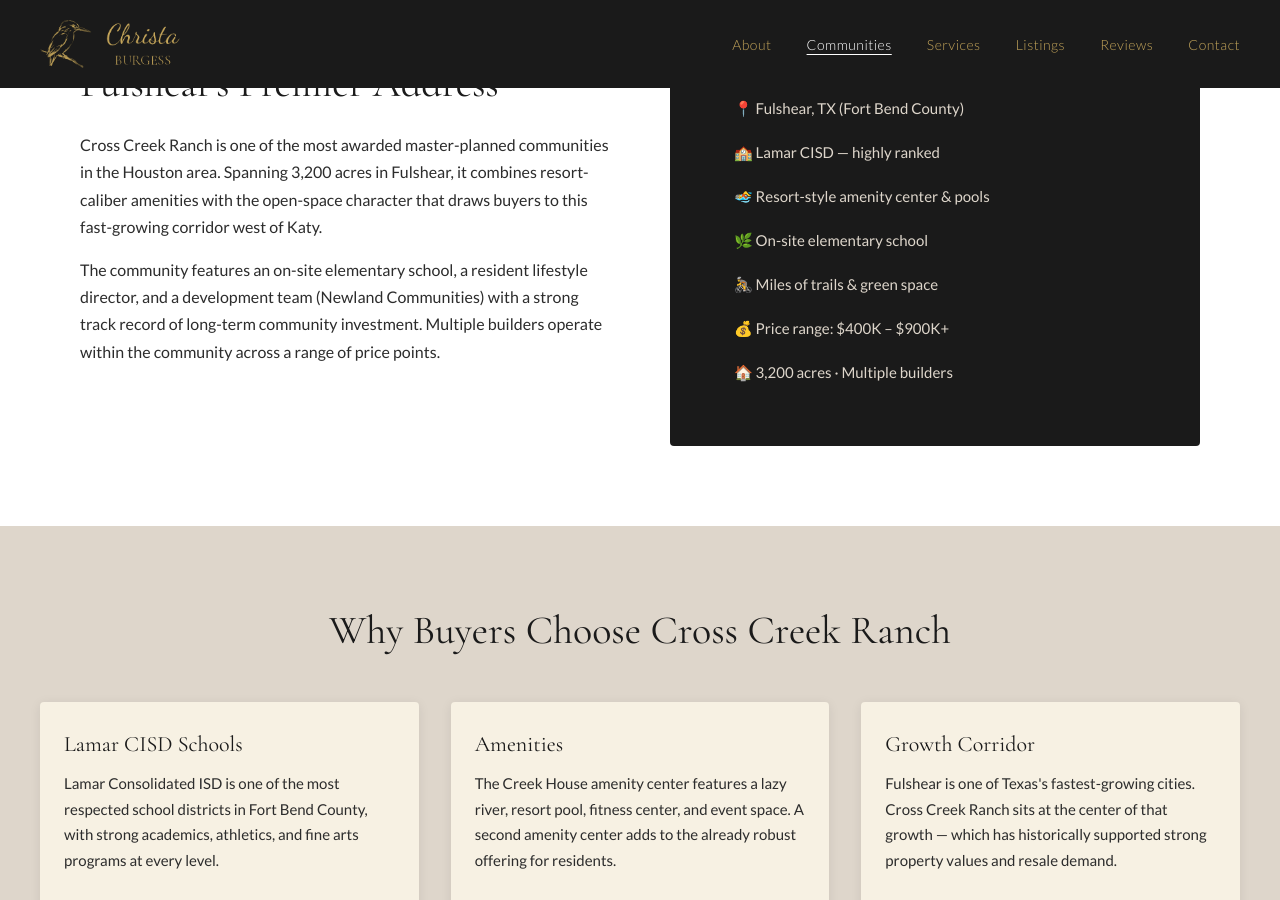
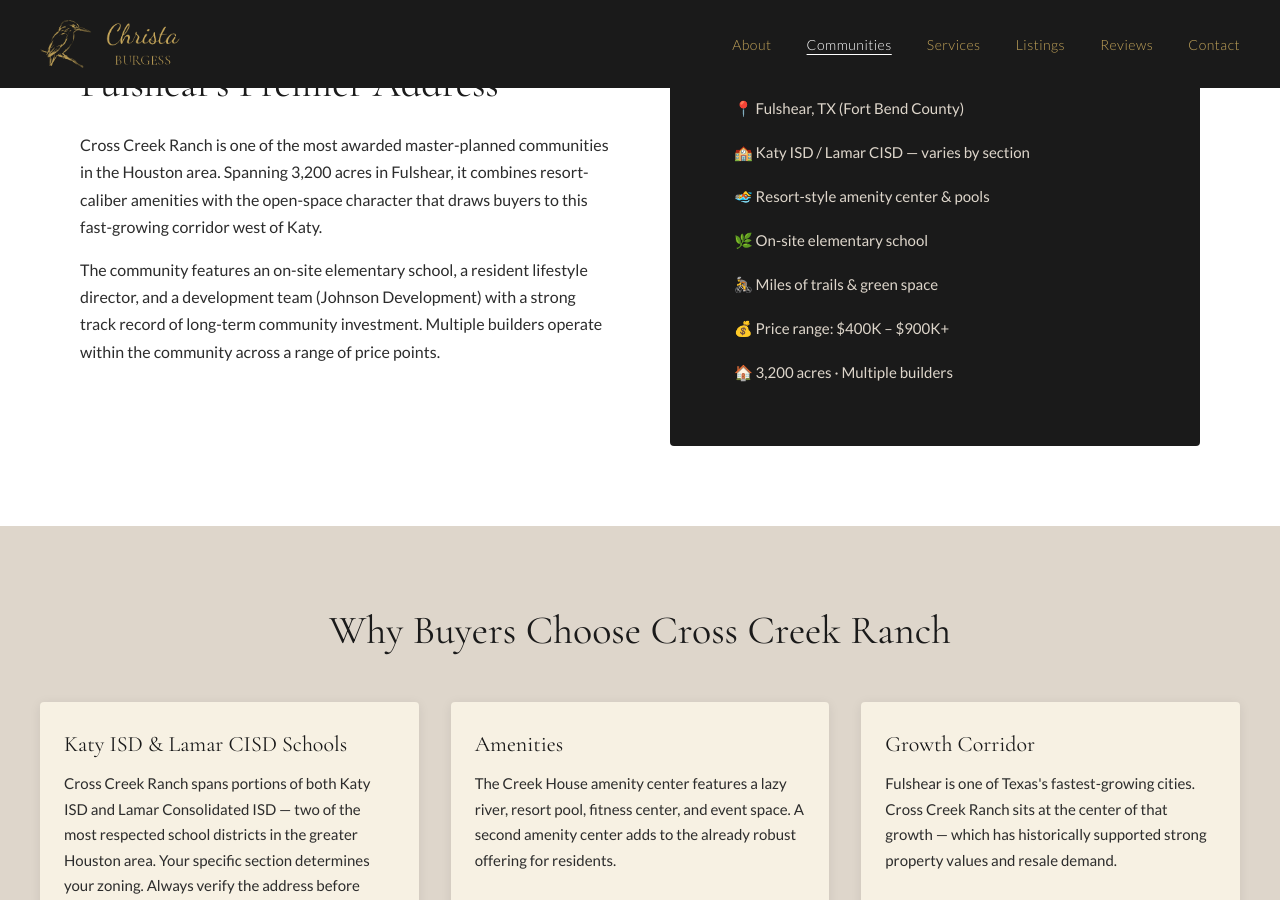
Before and after one commit to TravisBHolden/christaburgess-site, a Jekyll site: the page built from communities/cross-creek-ranch.html, in a window 1280 px wide and 900 px high, scrolled down 921 px. Built offline with Jekyll 4.4.1, drawn with Linux system fonts in a browser that asks for light colours; some of the changed text lies outside the part shown.

Commit message:
Fix Cross Creek Ranch: Johnson Development (not Newland), Katy ISD / Lamar CISD across all pages; fix Jordan Ranch 'The Hub' on homepage

```diff
--- a/communities.html
+++ b/communities.html
@@ -48,8 +48,8 @@
         <img src="/assets/img/community-cross-creek-ranch.png" alt="Cross Creek Ranch" class="card-img" style="object-position: center 55%;">
         <div class="card-body">
           <h3>Cross Creek Ranch</h3>
-          <p>Fulshear's flagship master-planned community — 3,200 acres with resort-style amenities, on-site elementary school, and top Lamar CISD schools.</p>
-          <p style="margin-top:8px; font-size:13px; color:var(--accent-gold); font-weight:700;">Lamar CISD · Fulshear · $400K–$900K+</p>
+          <p>Fulshear's flagship master-planned community by Johnson Development — 3,200 acres with resort-style amenities, on-site elementary school, and top-rated schools.</p>
+          <p style="margin-top:8px; font-size:13px; color:var(--accent-gold); font-weight:700;">Katy ISD / Lamar CISD · Fulshear · $400K–$900K+</p>
           <span class="card-learn">Explore Cross Creek Ranch →</span>
         </div>
       </div>
--- a/communities/bonterra-at-cross-creek-ranch.html
+++ b/communities/bonterra-at-cross-creek-ranch.html
@@ -132,7 +132,7 @@
       <dt>What amenities does Bonterra offer?</dt>
       <dd>Bonterra features The Club at Bonterra — a 10,000 sq ft clubhouse with a resort-style pool and spa, full-service gym, tennis, pickleball and bocce ball courts, cards and billiards room, and a lifestyle director on staff. With 80+ resident clubs, there's always something going on. Residents also have full access to Cross Creek Ranch's trails, lakes, and outdoor amenities.</dd>
       <dt>How does Bonterra compare to Heritage Grand?</dt>
-      <dd>Both are 55+ communities with resort amenities, but they're in different locations and districts. Heritage Grand is inside Cinco Ranch (Katy ISD area, gated Del Webb). Bonterra is inside Cross Creek Ranch (Lamar CISD, Taylor Morrison). I'm happy to walk through the differences in detail - just reach out.</dd>
+      <dd>Both are 55+ communities with resort amenities, but they're in different locations and districts. Heritage Grand is inside Cinco Ranch (Katy ISD area, gated Del Webb). Bonterra is inside Cross Creek Ranch (Katy ISD / Lamar CISD depending on section, Taylor Morrison). I'm happy to walk through the differences in detail - just reach out.</dd>
     </dl>
   </div>
 </section>
--- a/communities/cross-creek-ranch.html
+++ b/communities/cross-creek-ranch.html
@@ -1,7 +1,7 @@
 ---
 layout: default
 title: Cross Creek Ranch
-description: Cross Creek Ranch real estate in Fulshear, TX — master-planned community with top Lamar CISD schools. Christa Burgess, RE/MAX Cinco Ranch.
+description: Cross Creek Ranch real estate in Fulshear, TX — master-planned community by Johnson Development with Katy ISD and Lamar CISD schools. Christa Burgess, RE/MAX Cinco Ranch.
 ---
 
 <div class="hero hero-sm" style="background-image: url('/assets/img/community-cross-creek-ranch.png'); min-height: 50vh;">
@@ -9,7 +9,7 @@
 
   <div class="hero-content">
     <h1>Cross Creek Ranch</h1>
-    <p class="subtitle">Fulshear's flagship master-planned community · Lamar CISD · $400K–$900K+</p>
+    <p class="subtitle">Fulshear's flagship master-planned community · Katy ISD / Lamar CISD · $400K–$900K+</p>
   </div>
 </div>
 
@@ -46,14 +46,14 @@
     <div>
       <h2>Fulshear's Premier Address</h2>
       <p>Cross Creek Ranch is one of the most awarded master-planned communities in the Houston area. Spanning 3,200 acres in Fulshear, it combines resort-caliber amenities with the open-space character that draws buyers to this fast-growing corridor west of Katy.</p>
-      <p style="margin-top:16px;">The community features an on-site elementary school, a resident lifestyle director, and a development team (Newland Communities) with a strong track record of long-term community investment. Multiple builders operate within the community across a range of price points.</p>
+      <p style="margin-top:16px;">The community features an on-site elementary school, a resident lifestyle director, and a development team (Johnson Development) with a strong track record of long-term community investment. Multiple builders operate within the community across a range of price points.</p>
     </div>
     <div>
       <div class="section-dark" style="border-radius:4px; padding:40px;">
         <h3 style="color:var(--accent-gold); margin-bottom:24px;">At a Glance</h3>
         <ul style="list-style:none; line-height:2.4; color:var(--text-light);">
           <li>📍 Fulshear, TX (Fort Bend County)</li>
-          <li>🏫 Lamar CISD — highly ranked</li>
+          <li>🏫 Katy ISD / Lamar CISD — varies by section</li>
           <li>🏊 Resort-style amenity center &amp; pools</li>
           <li>🌿 On-site elementary school</li>
           <li>🚴 Miles of trails &amp; green space</li>
@@ -71,8 +71,8 @@
     <div class="grid-3">
       <div class="card">
         <div class="card-body">
-          <h3>Lamar CISD Schools</h3>
-          <p>Lamar Consolidated ISD is one of the most respected school districts in Fort Bend County, with strong academics, athletics, and fine arts programs at every level.</p>
+          <h3>Katy ISD &amp; Lamar CISD Schools</h3>
+          <p>Cross Creek Ranch spans portions of both Katy ISD and Lamar Consolidated ISD — two of the most respected school districts in the greater Houston area. Your specific section determines your zoning. Always verify the address before making an offer.</p>
         </div>
       </div>
       <div class="card">
@@ -96,11 +96,11 @@
     <h2>Frequently Asked Questions</h2>
     <dl class="faq-list">
       <dt>What school district is Cross Creek Ranch in?</dt>
-      <dd>Cross Creek Ranch is in Lamar Consolidated ISD (LCISD), not Katy ISD. This is an important distinction for buyers comparing Fulshear-area communities.</dd>
+      <dd>Cross Creek Ranch spans both Katy ISD and Lamar Consolidated ISD depending on which section you're in. This is an important distinction — always verify the school zoning for a specific address before making an offer.</dd>
       <dt>How far is Cross Creek Ranch from Houston?</dt>
       <dd>Approximately 35–40 miles from downtown Houston via I-10 West to FM 1093. Most residents plan for 45–60 minutes during peak commute hours.</dd>
       <dt>Is Cross Creek Ranch good for families?</dt>
-      <dd>Yes — LCISD schools have strong ratings, and the community is designed around outdoor recreation, resort-style amenities, and a strong sense of community.</dd>
+      <dd>Yes — both Katy ISD and Lamar CISD have strong ratings, and the community is designed around outdoor recreation, resort-style amenities, and a strong sense of community.</dd>
     </dl>
   </div>
 </section>
--- a/communities/fulshear.html
+++ b/communities/fulshear.html
@@ -71,7 +71,7 @@
       <div class="card">
         <div class="card-body">
           <h3>Cross Creek Ranch</h3>
-          <p>Fulshear's flagship — 3,200 acres, resort amenities, on-site elementary, and Lamar CISD schools. One of the most awarded master-planned communities in greater Houston.</p>
+          <p>Fulshear's flagship by Johnson Development — 3,200 acres, resort amenities, on-site elementary, and Katy ISD / Lamar CISD schools (varies by section). One of the most awarded master-planned communities in greater Houston.</p>
           <a href="/communities/cross-creek-ranch.html" style="display:inline-block; margin-top:12px;">Learn More →</a>
         </div>
       </div>
@@ -115,7 +115,7 @@
       <div class="card">
         <div class="card-body">
           <h3>Cross Creek West</h3>
-          <p>The newest expansion of the Cross Creek Ranch master-plan — newer phases, fresh builder inventory, and the same acclaimed Lamar CISD schools and amenity access.</p>
+          <p>The newest expansion of the Cross Creek Ranch master-plan by Johnson Development — newer phases, fresh builder inventory, and Katy ISD / Lamar CISD schools depending on section.</p>
         </div>
       </div>
       <div class="card">
@@ -135,7 +135,7 @@
       <dt>Is Fulshear a good place to live?</dt>
       <dd>Fulshear has been one of the fastest-growing cities in Texas for several years running. It offers newer construction, larger lots, and a more open feel than inner-ring suburbs — with strong school options in both Katy ISD and Lamar Consolidated ISD depending on the community.</dd>
       <dt>What school districts serve Fulshear?</dt>
-      <dd>Fulshear sits at the boundary of two districts. Cross Creek Ranch and most newer communities are in Lamar Consolidated ISD. Some areas closer to Katy are in Katy ISD. Always verify the specific address before making an offer.</dd>
+      <dd>Fulshear sits at the boundary of two districts — Lamar Consolidated ISD and Katy ISD. Cross Creek Ranch itself spans both districts depending on the section. Always verify the specific address before making an offer.</dd>
       <dt>How far is Fulshear from Houston?</dt>
       <dd>About 35–45 miles from downtown Houston, depending on the specific community. Most residents commute via I-10 West or the Westpark Tollway.</dd>
     </dl>
--- a/index.html
+++ b/index.html
@@ -93,7 +93,7 @@
         <img src="/assets/img/community-cross-creek-ranch.png" alt="Cross Creek Ranch" class="card-img" style="object-position: center 55%;">
         <div class="card-body">
           <h3>Cross Creek Ranch</h3>
-          <p>Fulshear's flagship — 3,200 acres of resort amenities and top Lamar CISD schools.</p>
+          <p>Fulshear's flagship by Johnson Development — 3,200 acres of resort amenities, Katy ISD / Lamar CISD schools.</p>
           <span class="card-learn">Learn More →</span>
         </div>
       </div>
```
Also changed, not shown: other parts of index.html (+1 -1 lines).
